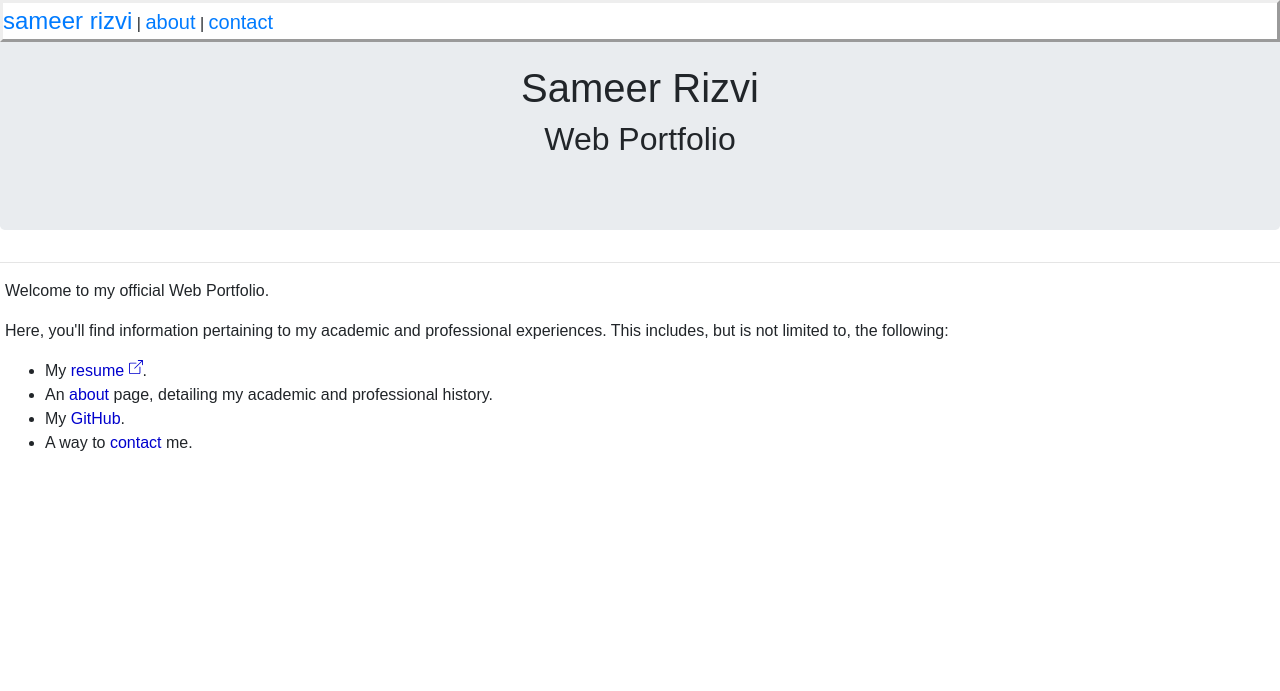
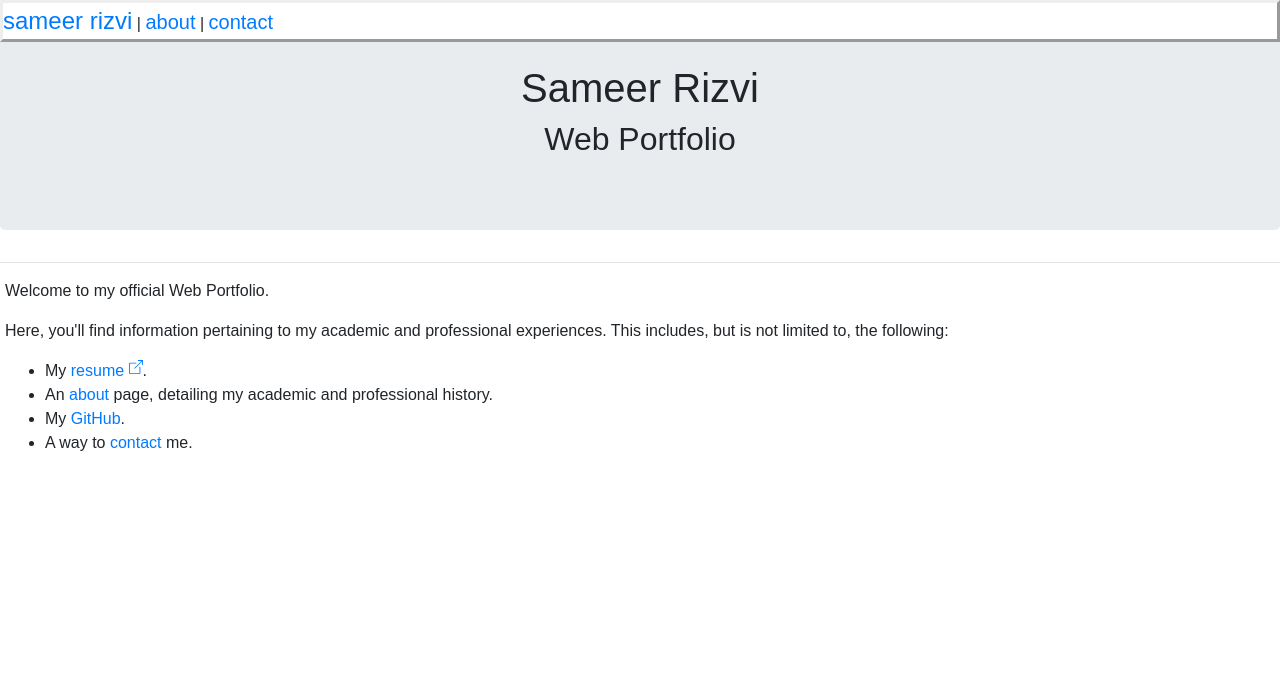
Before and after one commit to samriz/samriz.github.io, a PHP site: page / in a window 1280 px wide. Shown: the top 691 px of the page. Run offline with PHP 8.4, Linux system fonts and the light colour scheme.

Commit message:
Link styles. Added link for "Spinternet". Added skills.

```diff
--- a/css/styles.css
+++ b/css/styles.css
@@ -1,6 +1,6 @@
 /*element selector styles*/
 
-a:link,a:hover
+a:link,a:hover,a:visited,a:active
 {
     text-decoration: none;
 }
@@ -9,7 +9,6 @@ footer
 {
     text-align: center;
 }
-
 
 /* footer
 {
@@ -77,12 +76,6 @@ body
     margin: 0 20px;
 }
 
-.textlink
-{
-    text-decoration: underline;
-    color: mediumblue;
-}
-
 .errortext
 {
     color: red;
@@ -99,7 +92,6 @@ body
     top: 0;
     background: white;
     /*background-color: white;*/
-    /* background-color: mediumblue; */
     width: 100%;
     border-style: outset;
 }
@@ -107,7 +99,6 @@ body
 .menuitem
 {
     font-size: 20px;
-    /* color: white; */
 }
 
 .docked
--- a/index.html
+++ b/index.html
@@ -42,13 +42,13 @@
             <p>Welcome to my official Web Portfolio.</p>
             <p>Here, you'll find information pertaining to my academic and professional experiences. This includes, but is not limited to, the following:</p>
             <ul>
-                <li>My <a href="./misc/SameerRizviResume.pdf" class="textlink" title="Resume" target="_blank" rel="author">resume <svg xmlns="http://www.w3.org/2000/svg" width="14" height="14" fill="currentColor" class="bi bi-box-arrow-up-right" viewBox="0 0 16 16" style="vertical-align: 10%;">
+                <li>My <a href="./misc/SameerRizviResume.pdf" title="Resume" target="_blank" rel="author">resume <svg xmlns="http://www.w3.org/2000/svg" width="14" height="14" fill="currentColor" class="bi bi-box-arrow-up-right" viewBox="0 0 16 16" style="vertical-align: 10%;">
                     <path fill-rule="evenodd" d="M8.636 3.5a.5.5 0 0 0-.5-.5H1.5A1.5 1.5 0 0 0 0 4.5v10A1.5 1.5 0 0 0 1.5 16h10a1.5 1.5 0 0 0 1.5-1.5V7.864a.5.5 0 0 0-1 0V14.5a.5.5 0 0 1-.5.5h-10a.5.5 0 0 1-.5-.5v-10a.5.5 0 0 1 .5-.5h6.636a.5.5 0 0 0 .5-.5z"/>
                     <path fill-rule="evenodd" d="M16 .5a.5.5 0 0 0-.5-.5h-5a.5.5 0 0 0 0 1h3.793L6.146 9.146a.5.5 0 1 0 .708.708L15 1.707V5.5a.5.5 0 0 0 1 0v-5z"/>
                 </svg></a>.</li>
-                <li>An <a href="./about.html" class="textlink" title="About" rel="author">about</a> page, detailing my academic and professional history.</li>
-                <li>My <a href="https://github.com/samriz" class="textlink" target="_blank" title="GitHub" rel="external">GitHub</a>.</li>
-                <li>A way to <a href="./contact.html" class="textlink" title="Contact" rel="author">contact</a> me.</li>
+                <li>An <a href="./about.html" title="About" rel="author">about</a> page, detailing my academic and professional history.</li>
+                <li>My <a href="https://github.com/samriz" target="_blank" title="GitHub" rel="external">GitHub</a>.</li>
+                <li>A way to <a href="./contact.html" title="Contact" rel="author">contact</a> me.</li>
             </ul>
         </div>
     </main>
@@ -62,7 +62,7 @@
                     <path d="M0 1.146C0 .513.526 0 1.175 0h13.65C15.474 0 16 .513 16 1.146v13.708c0 .633-.526 1.146-1.175 1.146H1.175C.526 16 0 15.487 0 14.854V1.146zm4.943 12.248V6.169H2.542v7.225h2.401zm-1.2-8.212c.837 0 1.358-.554 1.358-1.248-.015-.709-.52-1.248-1.342-1.248-.822 0-1.359.54-1.359 1.248 0 .694.521 1.248 1.327 1.248h.016zm4.908 8.212V9.359c0-.216.016-.432.08-.586.173-.431.568-.878 1.232-.878.869 0 1.216.662 1.216 1.634v3.865h2.401V9.25c0-2.22-1.184-3.252-2.764-3.252-1.274 0-1.845.7-2.165 1.193v.025h-.016a5.54 5.54 0 0 1 .016-.025V6.169h-2.4c.03.678 0 7.225 0 7.225h2.4z"/>
                 </svg>
             </a>
-            <a href="https://github.com/samriz" target="_blank" rel="noreferrer" title="GitHub">
+            <a href="https://github.com/samriz" target="_blank" rel="noreferrer" title="GitHub" style="text-decoration:none">
                 <svg xmlns="http://www.w3.org/2000/svg" width="32" height="32" fill="currentColor" class="bi bi-github" viewBox="0 0 16 16">
                     <path d="M8 0C3.58 0 0 3.58 0 8c0 3.54 2.29 6.53 5.47 7.59.4.07.55-.17.55-.38 0-.19-.01-.82-.01-1.49-2.01.37-2.53-.49-2.69-.94-.09-.23-.48-.94-.82-1.13-.28-.15-.68-.52-.01-.53.63-.01 1.08.58 1.23.82.72 1.21 1.87.87 2.33.66.07-.52.28-.87.51-1.07-1.78-.2-3.64-.89-3.64-3.95 0-.87.31-1.59.82-2.15-.08-.2-.36-1.02.08-2.12 0 0 .67-.21 2.2.82.64-.18 1.32-.27 2-.27.68 0 1.36.09 2 .27 1.53-1.04 2.2-.82 2.2-.82.44 1.1.16 1.92.08 2.12.51.56.82 1.27.82 2.15 0 3.07-1.87 3.75-3.65 3.95.29.25.54.73.54 1.48 0 1.07-.01 1.93-.01 2.2 0 .21.15.46.55.38A8.012 8.012 0 0 0 16 8c0-4.42-3.58-8-8-8z"/>
                 </svg>
```
Also changed, not shown: about.html (+6 -1 lines).
